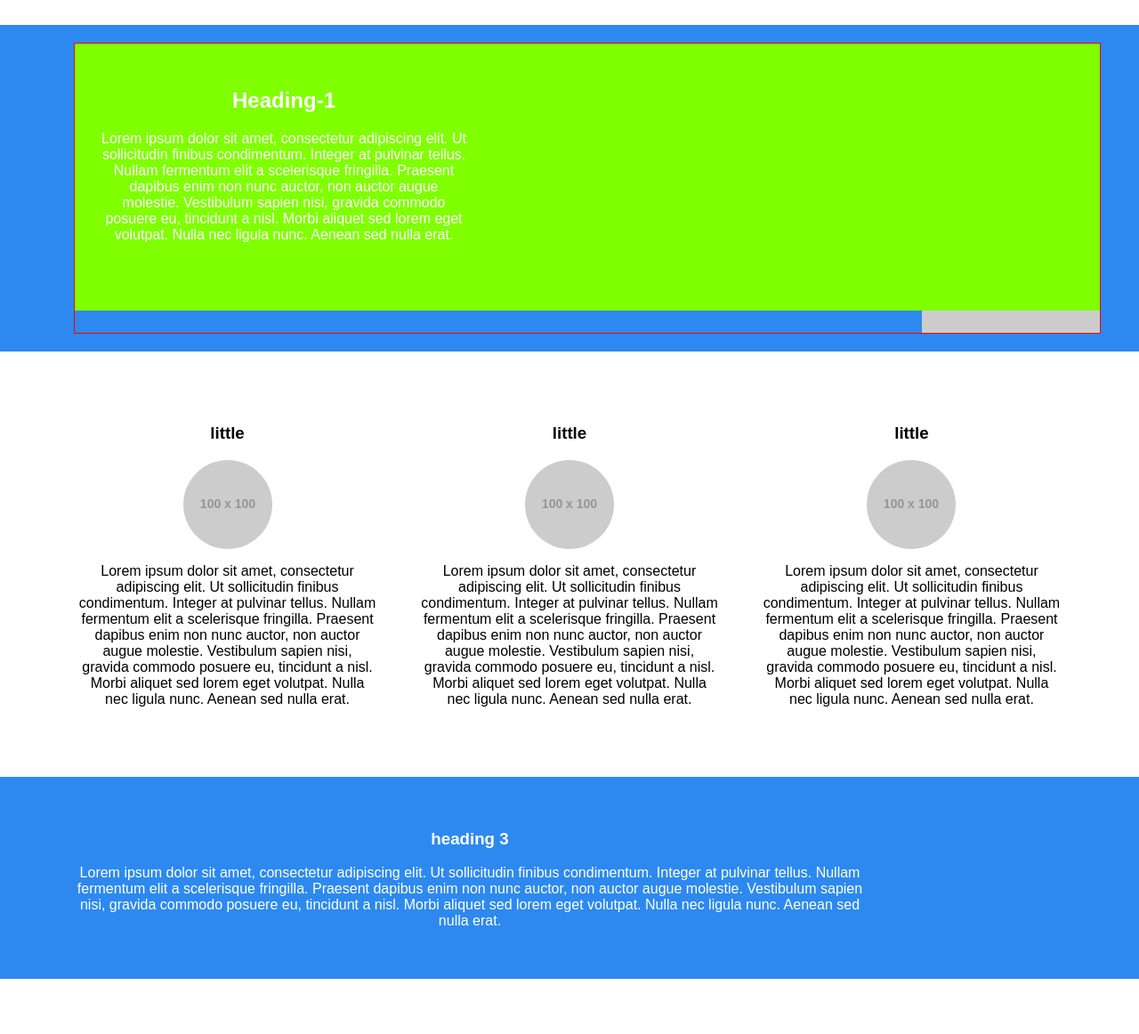
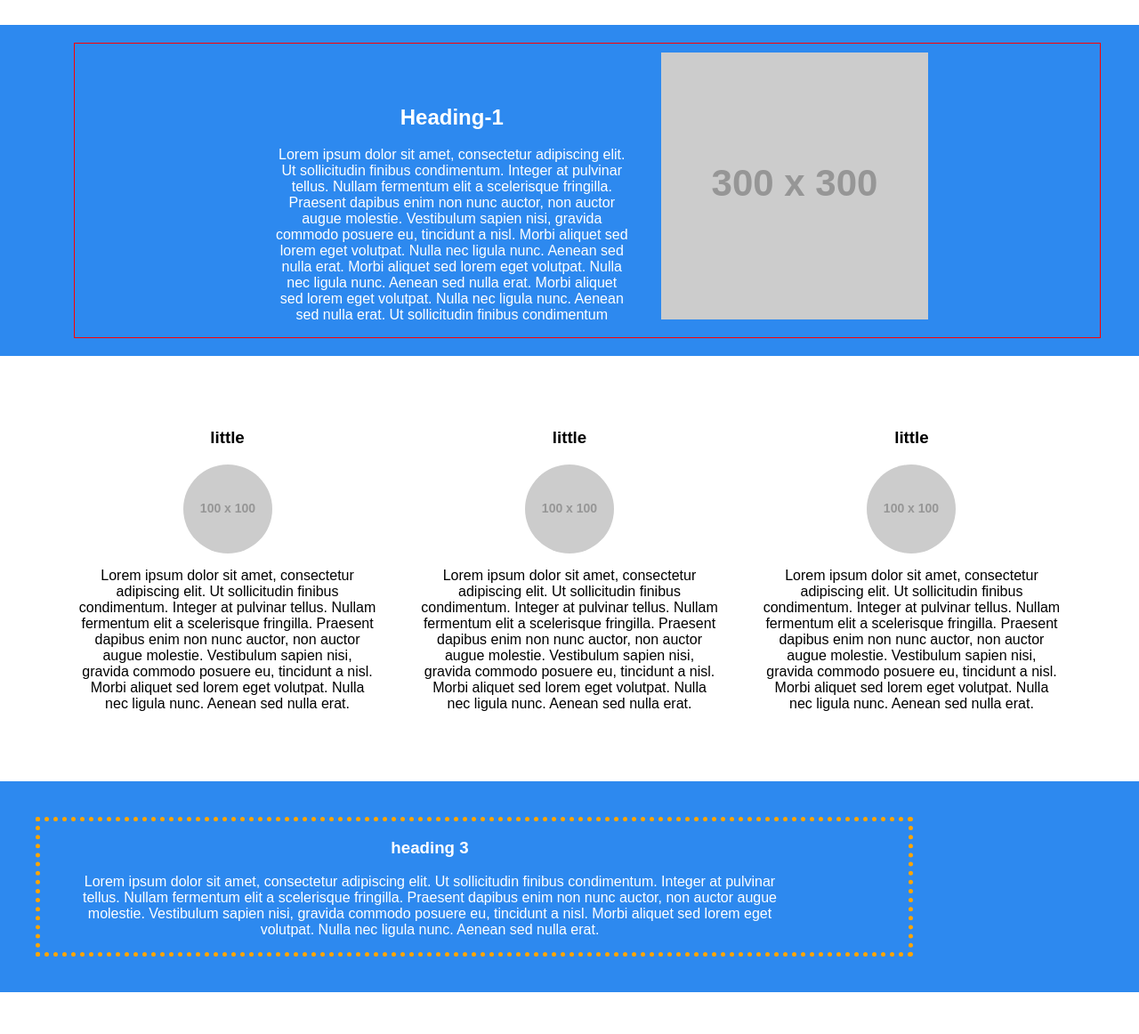
Before and after one commit to edsoncudjoe/gen-HTML-Template, a plain HTML site: page index.html in a window 1280 px wide. Shown: the part 482-1644 px from the top of the page at 89% size. Drawn offline with Linux system fonts and the light colour scheme; placeholder pictures from the web are drawn by us.

Commit message:
moved image from ab-content to src on html

```diff
--- a/index.html
+++ b/index.html
@@ -25,11 +25,12 @@
             <div class="ab-text-container">
                  <div class="ab-text">
                       <h2>Heading-1</h2>
-                          <p> Lorem ipsum dolor sit amet, consectetur adipiscing elit. Ut sollicitudin finibus condimentum. Integer at pulvinar tellus. Nullam fermentum elit a scelerisque fringilla. Praesent dapibus enim non nunc auctor, non auctor augue molestie. Vestibulum sapien nisi, gravida commodo posuere eu, tincidunt a nisl. Morbi aliquet sed lorem eget volutpat. Nulla nec ligula nunc. Aenean sed nulla erat. </p>
+                          <p> Lorem ipsum dolor sit amet, consectetur adipiscing elit. Ut sollicitudin finibus condimentum. Integer at pulvinar tellus. Nullam fermentum elit a scelerisque fringilla. Praesent dapibus enim non nunc auctor, non auctor augue molestie. Vestibulum sapien nisi, gravida commodo posuere eu, tincidunt a nisl. Morbi aliquet sed lorem eget volutpat. Nulla nec ligula nunc. Aenean sed nulla erat. Morbi aliquet sed lorem eget volutpat. Nulla nec ligula nunc. Aenean sed nulla erat. Morbi aliquet sed lorem eget volutpat. Nulla nec ligula nunc. Aenean sed nulla erat. Ut sollicitudin finibus condimentum</p>
                   </div>
             </div>
             <div class="ab-main-container">
               <div class="ab-main">
+                  <img src="http://placehold.it/300x300" />
               </div>
             </div>
           <br class="clear">
--- a/styles/main.css
+++ b/styles/main.css
@@ -64,44 +64,39 @@ body {
     .ab-container {
         background-color: rgb(45,137,239);
         color: rgb(255,255,255);
-        display: inline;
-
         text-align: center;
         width: 100%;
     }
 
     .ab-content {
-        height: 325px;
         margin: 0 auto;
         overflow: hidden;
+        text-align: center;
     }
 
     .ab-text-container {
-        background-color: chartreuse;
-        height: 300px;
+        display: inline-block;
+        text-align: center;
+        width: 40%;
     }
 
     .ab-text {
-        float: left;
-        /*height: 200px;*/
-        margin: auto;
-        margin-top: 50px;
-        /*padding: 0 40px;*/
-        width: 410px;
+        height: auto;
+        padding: 40px;
+        width: 400px;
     }
 
+
     .ab-main-container {
-        background-color: brown;
-        height: 205px;
-
-        float: right;
+        display: inline-block;
+        height: 300px;
+        padding: 0;
+        width: 300px;
     }
 
     .ab-main {
-        background: url('http://placehold.it/200x300');
         height: 300px;
-        margin: 0 auto;
-        width: 200px;
+        margin: 10px auto;
     }
 
     .pr-container {
@@ -133,15 +128,18 @@ body {
         background-color: rgb(45,137,239);
         color: rgb(255,255,255);
         height: auto;
-        padding: 40px;
-        text-align: center;
-        width: 100%;
     }
 
     .sk-content {
-        margin: 0 auto;
-        padding: 40px;
-        width: 50%;
+        border: 5px dotted orange;
+        margin-left: auto;
+        margin-right: auto;
+    }
+
+    .sk-content h3,
+    .sk-content p {
+        margin-right: 100px;
+        text-align: center;
     }
 
     .cn-container {
```
